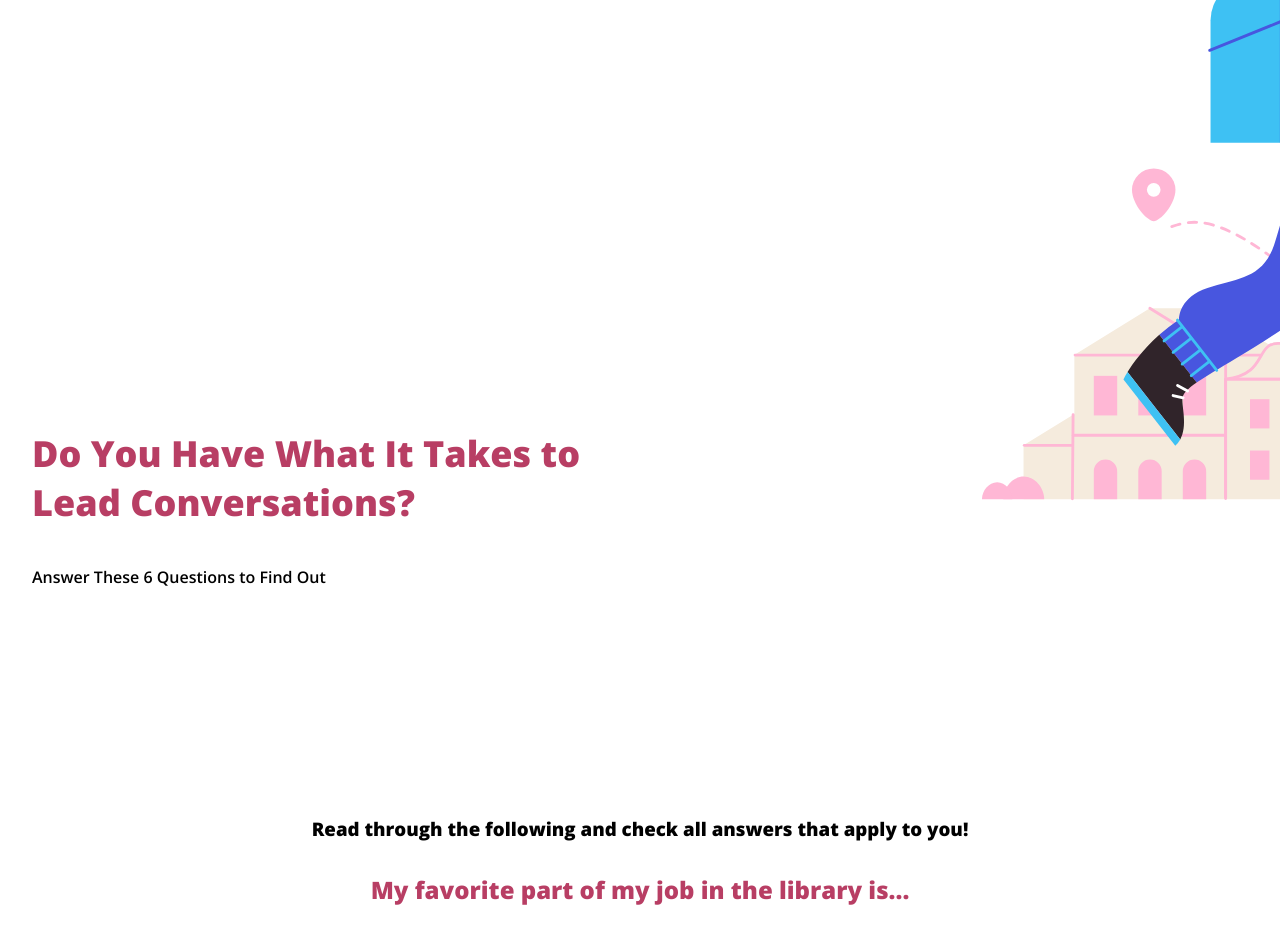
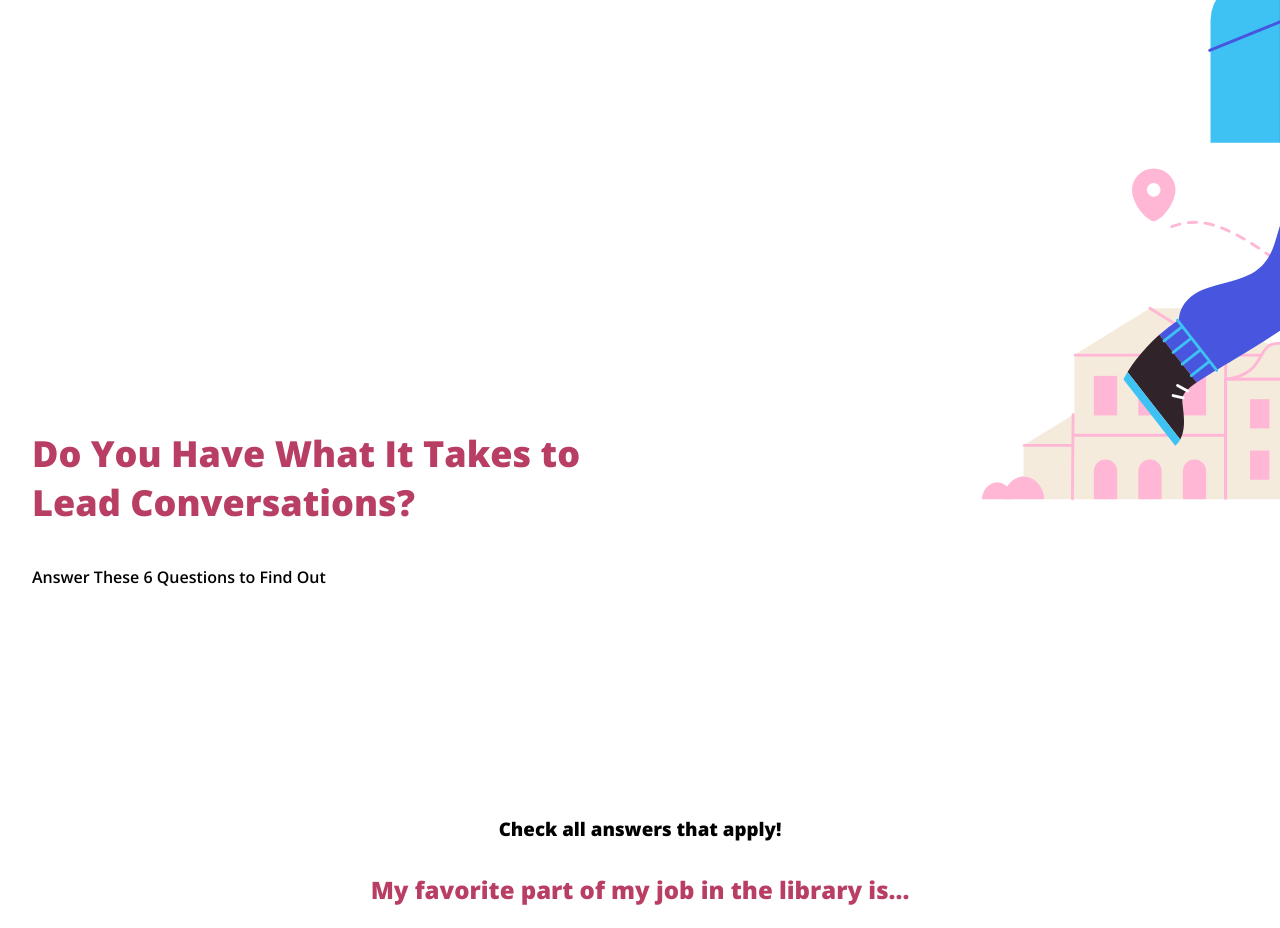
Before and after one commit to loreleim/alagame, a React (Create React App) app: page / in a window 1280 px wide. Shown: the top 928 px of the page. Built offline with nearby package versions, Linux system fonts and the light colour scheme.

Commit message:
language update

```diff
--- a/src/components/quiz/index.js
+++ b/src/components/quiz/index.js
@@ -114,7 +114,7 @@ export default class Quiz extends Component {
     return (
       <div>
         <div className={style.centerContainer}>
-          <h3 className={style.instructionsContainer}>Read through the following and check all answers that apply to you!</h3>
+          <h3 className={style.instructionsContainer}>Check all answers that apply!</h3>
           {store.questions.map((questions, q) => (
             <div key={q}>
             <div className={style.categoryContainer}>
```
